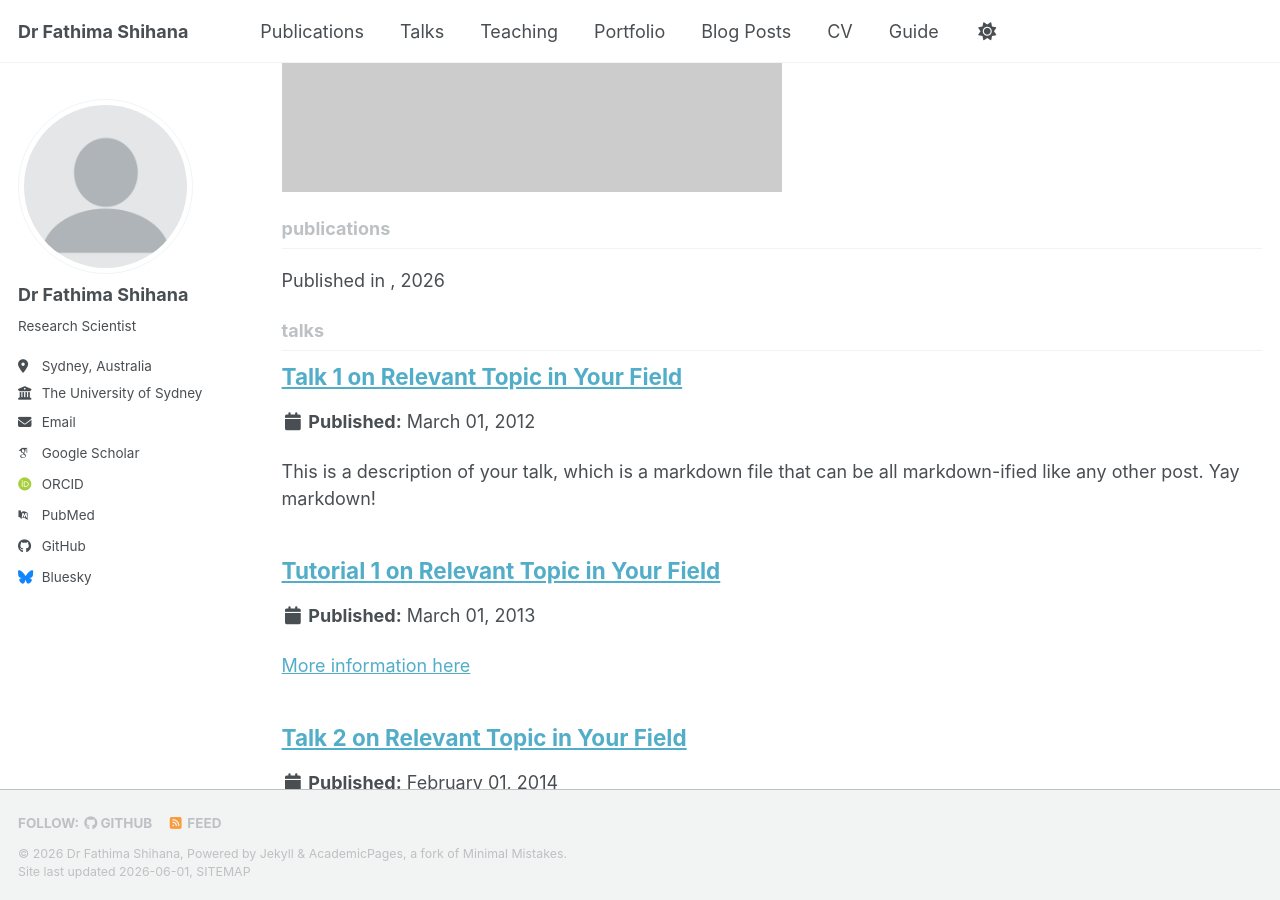
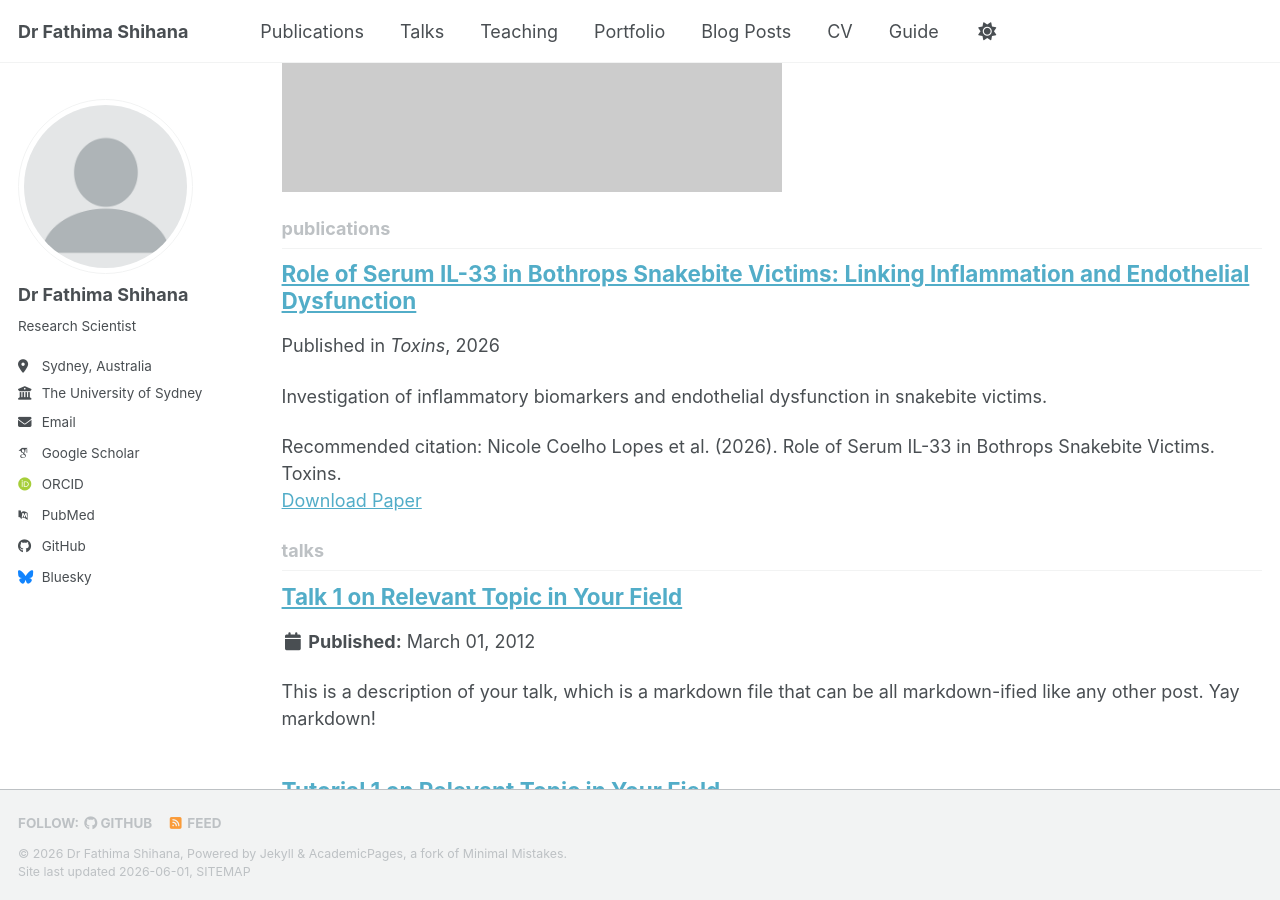
Before and after one commit to fathimashihana/fathimashihana.github.io, a Jekyll site: the page built from _pages/collection-archive.html, in a window 1280 px wide and 900 px high, scrolled down 893 px. Built offline with Jekyll 4.4.1, drawn with Linux system fonts in a browser that asks for light colours; some web fonts are replaced; a script bundle is joined from its source files by our own code; library files that are not in the unit come from our copies.

Commit message:
Update 2026-Role of Serum IL-33 in Bothrops Snakebite Victims: Linking Inflammation and Endothelial Dysfunction.md

```diff
--- a/_publications/2026-Role of Serum IL-33 in Bothrops Snakebite Victims: Linking Inflammation and Endothelial Dysfunction.md
+++ b/_publications/2026-Role of Serum IL-33 in Bothrops Snakebite Victims: Linking Inflammation and Endothelial Dysfunction.md
@@ -1,17 +1,12 @@
 ---
-title: "Role of Serum IL-33 in Bothrops Snakebite Victims: Linking Inflammation and Endothelial Dysfunctione"
+title: "Role of Serum IL-33 in Bothrops Snakebite Victims: Linking Inflammation and Endothelial Dysfunction"
 collection: publications
-permalink: /publication/Role of Serum IL-33 in Bothrops Snakebite Victims
-date: 03-02-2026
+permalink: /publication/role-of-serum-il33
+date: 2026-02-03
 venue: "Toxins"
+paperurl: "https://doi.org/10.3390/toxins18020113"
 
-paperurl: "https://doi.org/10.3390/toxins18020113
+citation: 'Nicole Coelho Lopes et al. (2026). Role of Serum IL-33 in Bothrops Snakebite Victims. Toxins.'
 
-citation: 'Nicole Coelho Lopes, Ranieri Sales de Souza Santos, Gdayllon Cavalcante Meneses, Leticia Machado de Araújo, Bruna Viana Barroso Martins, Katarina Maria dos Reis Araújo, Marina Coelho Feitosa, Yury Pifano Varela, Fathima Shihana, Sandra Mara Brasileiro Mota, Geraldo Bezerra da Silva Junior, Elizabeth De Francesco Daher, Polianna Lemos Moura Moreira Albuquerque, Alice Maria Costa Martins.'
-
-excerpt: 'Research on biomarker discovery and liver disease progression.'
-
-pdfurl: "/files/microrna-biomarkers.pdf"
-
-githuburl: "https://github.com/fathimashihana/microrna-project"
+excerpt: 'Investigation of inflammatory biomarkers and endothelial dysfunction in snakebite victims.'
 ---
```
